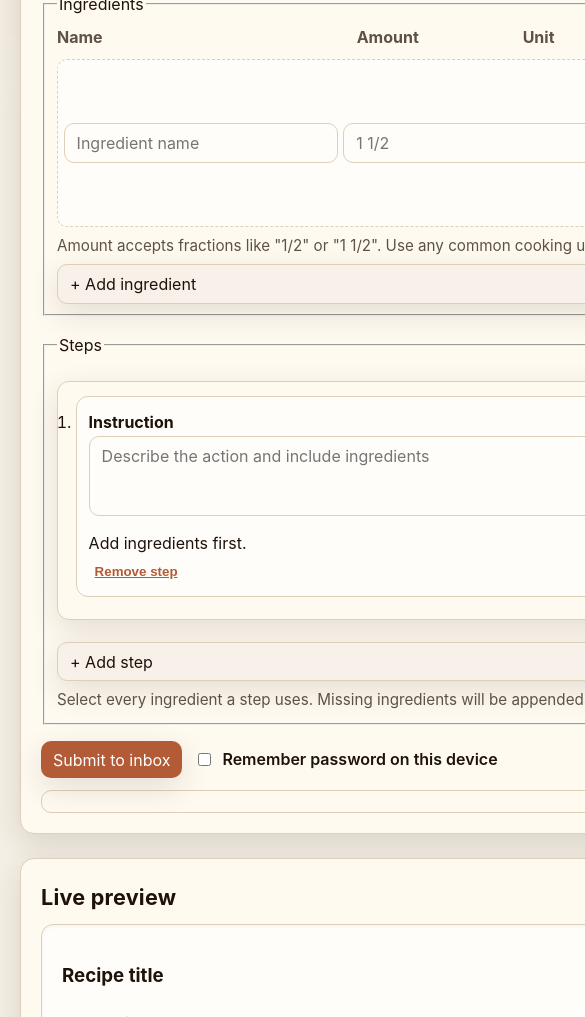
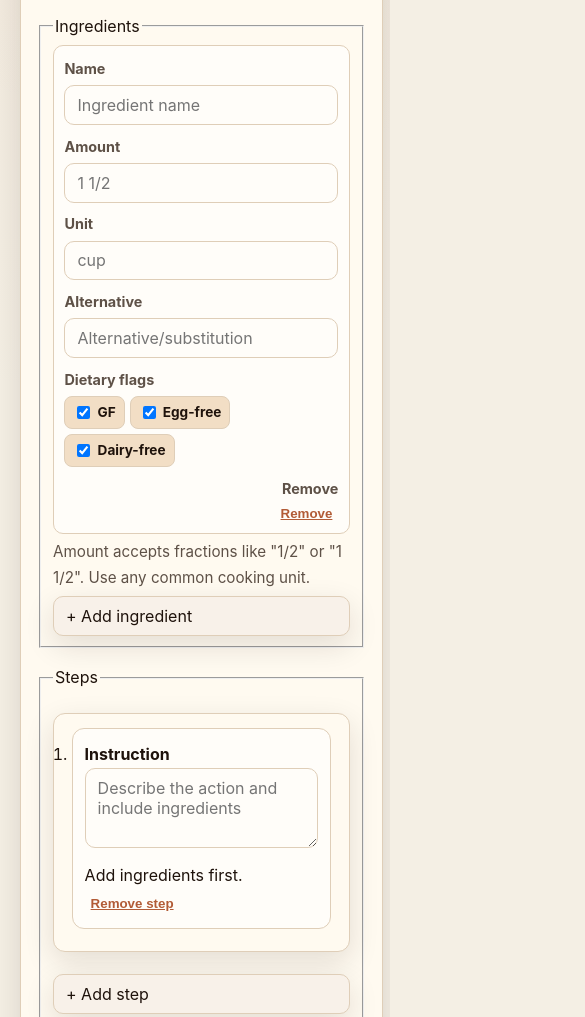
Before and after one commit to natanai/cookingdb, a website with bundled scripts: page docs/add.html in a window 390 px wide. Shown: the part 983-2000 px from the top of the page, 585 px wide, since content can reach past the window. Built offline with nearby package versions, Linux system fonts and the light colour scheme.

Commit message:
Improve mobile recipe submission layout

```diff
--- a/docs/add.html
+++ b/docs/add.html
@@ -7,7 +7,7 @@
   <link rel="stylesheet" href="styles.css" />
   <link rel="icon" href="favicon.svg" />
 </head>
-<body>
+<body class="add-page">
   <header class="site-header">
     <div class="inner">
       <h1 class="site-title">Submit a recipe</h1>
@@ -71,7 +71,7 @@
             <button class="button secondary" type="button" id="add-step">+ Add step</button>
             <div class="field-help">Select every ingredient a step uses. Missing ingredients will be appended to the step so the renderer stays in sync.</div>
           </fieldset>
-          <div class="actions">
+          <div class="actions recipe-actions">
             <button class="button" type="submit">Submit to inbox</button>
             <label class="remember-row"><input type="checkbox" id="remember-family" /> Remember password on this device</label>
           </div>
--- a/docs/add.js
+++ b/docs/add.js
@@ -119,12 +119,30 @@
   const row = document.createElement('div');
   row.className = 'ingredient-row';
   row.innerHTML = `
+    <label class="ingredient-cell">
+      <span class="cell-label">Name</span>
       <input class="ingredient-name" list="ingredient-suggestions" placeholder="Ingredient name" aria-label="Ingredient name" />
+    </label>
+    <label class="ingredient-cell">
+      <span class="cell-label">Amount</span>
       <input class="ingredient-amount" placeholder="1 1/2" aria-label="Amount" />
+    </label>
+    <label class="ingredient-cell">
+      <span class="cell-label">Unit</span>
       <input class="ingredient-unit" placeholder="cup" aria-label="Unit" />
+    </label>
+    <label class="ingredient-cell">
+      <span class="cell-label">Alternative</span>
       <input class="ingredient-alt" placeholder="Alternative/substitution" aria-label="Alternative or substitution" />
+    </label>
+    <div class="ingredient-cell">
+      <span class="cell-label">Dietary flags</span>
       <div class="dietary-slot"></div>
+    </div>
+    <div class="ingredient-cell remove-cell">
+      <span class="cell-label">Remove</span>
       <button type="button" class="link-button remove-ingredient" aria-label="Remove ingredient">Remove</button>
+    </div>
   `;
   row.querySelector('.dietary-slot').replaceWith(buildDietaryCheckboxes());
   const nameInput = row.querySelector('.ingredient-name');
--- a/docs/built/index.json
+++ b/docs/built/index.json
@@ -131,7 +131,7 @@
     "compatibility_possible": {
       "gluten_free": true,
       "egg_free": true,
-      "dairy_free": false
+      "dairy_free": true
     }
   },
   {
--- a/docs/styles.css
+++ b/docs/styles.css
@@ -610,6 +610,19 @@
   gap: 0.5rem;
 }
 
+.ingredient-cell {
+  display: flex;
+  flex-direction: column;
+  gap: 0.25rem;
+}
+
+.ingredient-cell .cell-label {
+  display: none;
+  font-weight: 700;
+  color: var(--muted);
+  font-size: 0.9rem;
+}
+
 .ingredient-header,
 .ingredient-row {
   display: grid;
@@ -628,6 +641,11 @@
   padding: 0.35rem;
   border: 1px dashed var(--border);
   border-radius: 10px;
+}
+
+.ingredient-row .remove-cell {
+  display: flex;
+  align-items: flex-end;
 }
 
 .dietary-flags {
@@ -790,6 +808,31 @@
   margin: 0.5rem 0;
 }
 
+@media (max-width: 900px) {
+  .ingredient-header {
+    display: none;
+  }
+
+  .ingredient-row {
+    grid-template-columns: repeat(2, minmax(0, 1fr));
+    gap: 0.6rem;
+    padding: 0.65rem;
+    border-style: solid;
+  }
+
+  .ingredient-cell .cell-label {
+    display: block;
+  }
+
+  .ingredient-row .remove-cell {
+    justify-content: flex-start;
+  }
+
+  .steps-builder {
+    padding-left: 0.5rem;
+  }
+}
+
 @media (max-width: 960px) {
   .inbox-grid {
     grid-template-columns: 1fr;
@@ -803,6 +846,41 @@
   .site-header .inner {
     flex-direction: column;
     align-items: flex-start;
+  }
+}
+
+@media (max-width: 640px) {
+  .ingredient-row {
+    grid-template-columns: 1fr;
+  }
+
+  .steps-builder {
+    padding-left: 0;
+  }
+
+  .step-ingredients {
+    gap: 0.35rem;
+  }
+
+  .add-page .form-panel,
+  .add-page .preview-panel {
+    padding: 1rem;
+  }
+
+  .add-page .recipe-actions {
+    position: sticky;
+    bottom: 0;
+    background: #fff7ea;
+    border: 1px solid var(--border);
+    border-radius: 12px;
+    padding: 0.75rem;
+    box-shadow: var(--shadow);
+    gap: 0.5rem;
+  }
+
+  .add-page .recipe-actions .button {
+    flex: 1 1 160px;
+    justify-content: center;
   }
 }
 
```
Also changed, not shown: docs/built/recipes.json. Lines whose indentation alone changed are shown as unchanged.
